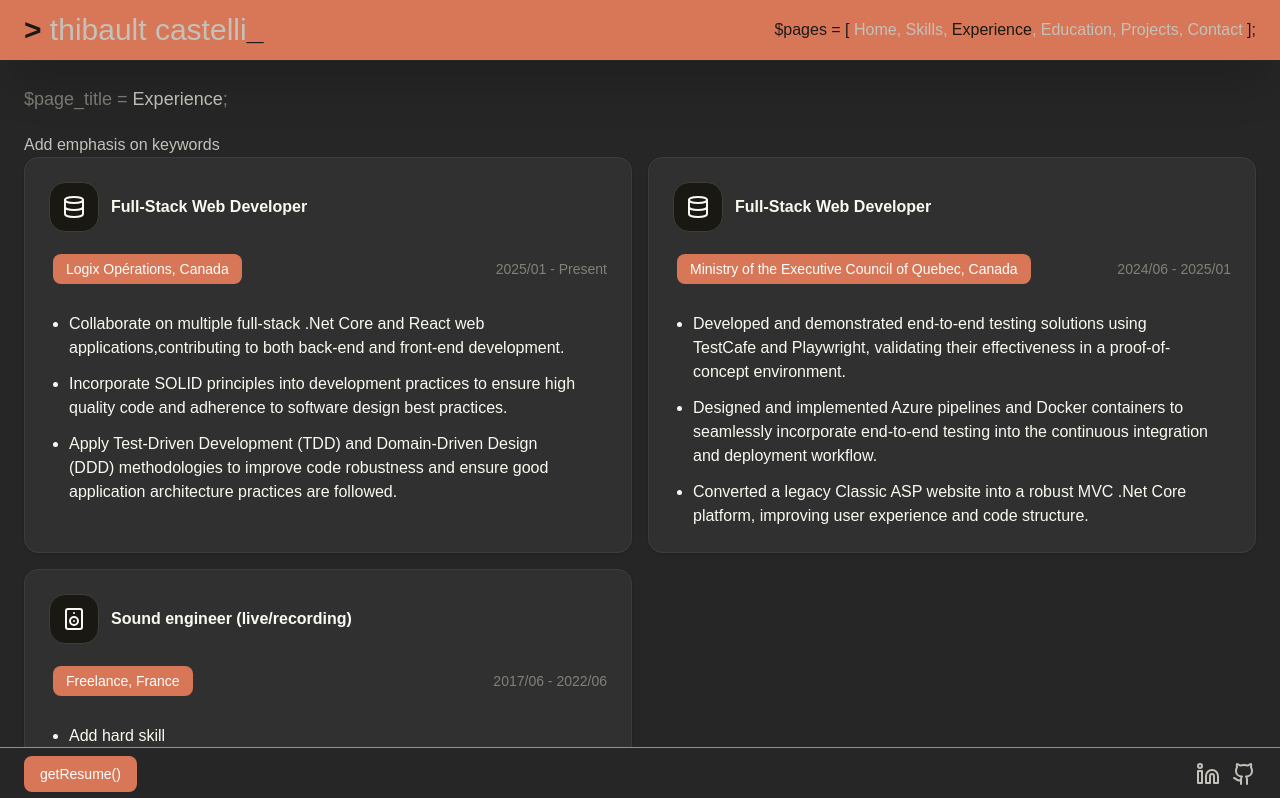
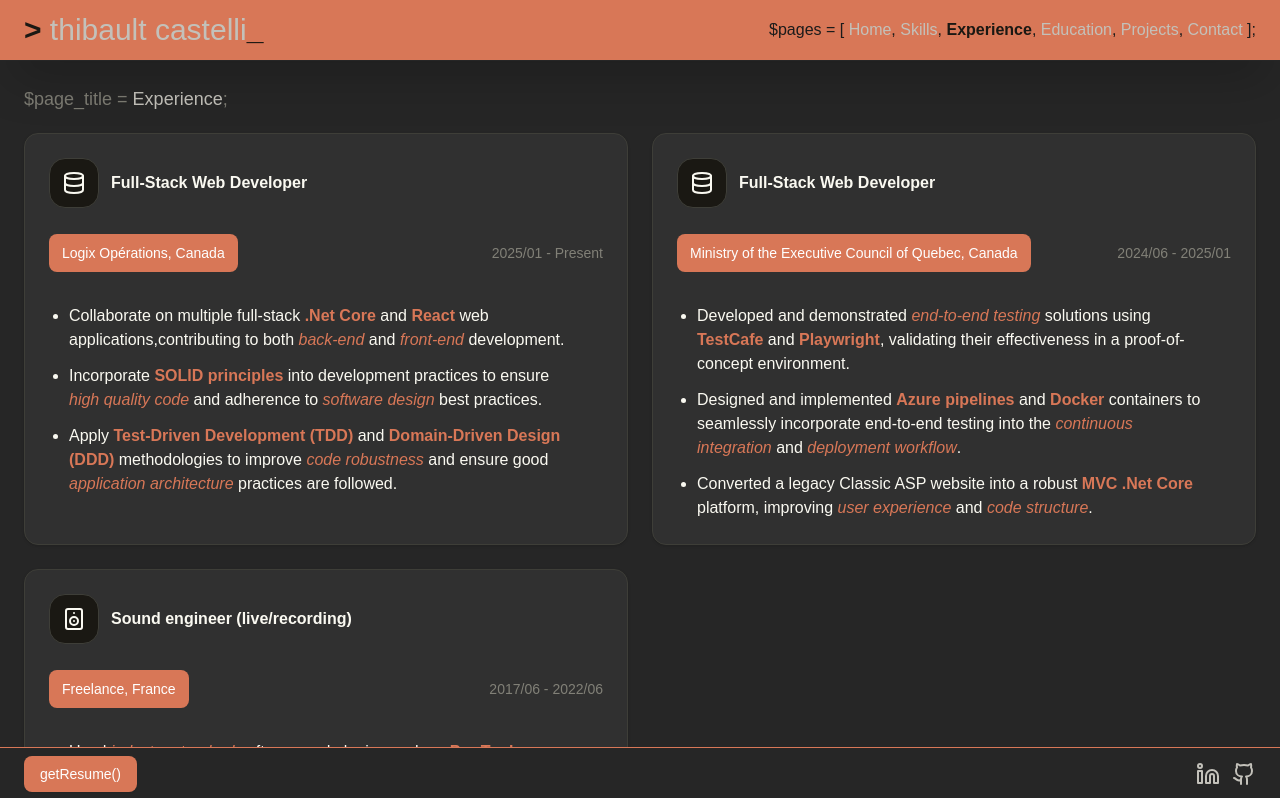
Before and after one commit to thibault-castelli/portfolio, a SvelteKit app: page /experience in a window 1280 px wide. Shown: the top 798 px of the page. Built offline with nearby package versions, Linux system fonts and the light colour scheme.

Commit message:
Improve cards styling

```diff
--- a/src/lib/components/NavLink.svelte
+++ b/src/lib/components/NavLink.svelte
@@ -13,7 +13,7 @@
 	{href}
 	class={[
 		'transition hover:text-accent hover:underline',
-		$page.url.pathname === href && 'text-accent'
+		$page.url.pathname === href && 'font-bold text-accent'
 	]}
 >
 	{text}
--- a/src/lib/components/cards/EducationCard.svelte
+++ b/src/lib/components/cards/EducationCard.svelte
@@ -16,7 +16,7 @@
 </script>
 
 <Card.Root
-	class="h-full w-full bg-secondary-foreground transition hover:border-primary hover:shadow-2xl"
+	class="h-full w-full bg-secondary-foreground transition hover:scale-[1.03] hover:border-primary hover:shadow-md hover:shadow-primary"
 >
 	<Card.Header>
 		<Card.Title class="flex items-center gap-3">
@@ -31,7 +31,7 @@
 			<div class="mt-3 flex items-center justify-between">
 				<a href={school.link} target="_blank">
 					<Badge
-						class="hover:text-shadow mx-1 cursor-default transition hover:border-primary hover:bg-accent-foreground hover:text-primary hover:shadow-2xl"
+						class="hover:text-shadow transition hover:border-primary hover:bg-background hover:text-primary hover:shadow-sm hover:shadow-primary"
 					>
 						{school.text}
 					</Badge>
--- a/src/lib/components/cards/ExperienceCard.svelte
+++ b/src/lib/components/cards/ExperienceCard.svelte
@@ -5,24 +5,24 @@
 	import type { BadgeLink } from '$lib/types/BadgeLink';
 
 	interface Props {
-		children: Snippet;
+		icon: Snippet;
 		title: string;
 		company: BadgeLink;
 		dates: string;
-		descriptions: string[];
+		descriptions: Snippet;
 	}
 
-	const { children, title, company, dates, descriptions }: Props = $props();
+	const { icon, title, company, dates, descriptions }: Props = $props();
 </script>
 
 <Card.Root
-	class="h-full w-full bg-secondary-foreground transition hover:border-primary hover:shadow-2xl"
+	class="h-full w-full bg-secondary-foreground transition hover:scale-[1.03] hover:border-primary hover:shadow-md hover:shadow-primary"
 >
 	<Card.Header>
 		<Card.Title class="flex items-center gap-3">
 			<div class="flex items-center gap-3">
 				<div class="inline-block rounded-2xl border bg-accent p-3">
-					{@render children?.()}
+					{@render icon()}
 				</div>
 				{title}
 			</div>
@@ -31,7 +31,7 @@
 			<div class="mt-3 flex items-center justify-between">
 				<a href={company.link} target="_blank">
 					<Badge
-						class="hover:text-shadow mx-1 cursor-default transition hover:border-primary hover:bg-accent-foreground hover:text-primary hover:shadow-2xl"
+						class="hover:text-shadow transition hover:border-primary hover:bg-background hover:text-primary hover:shadow-sm hover:shadow-primary"
 					>
 						{company.text}
 					</Badge>
@@ -42,9 +42,7 @@
 	</Card.Header>
 	<Card.Content>
 		<ul class="list-disc space-y-3 px-5">
-			{#each descriptions as description, index (index)}
-				<li>{description}</li>
-			{/each}
+			{@render descriptions()}
 		</ul>
 	</Card.Content>
 </Card.Root>
--- a/src/lib/components/cards/SkillCard.svelte
+++ b/src/lib/components/cards/SkillCard.svelte
@@ -14,7 +14,7 @@
 </script>
 
 <Card.Root
-	class="h-full w-full bg-secondary-foreground transition hover:border-primary hover:shadow-2xl"
+	class="h-full w-full bg-secondary-foreground transition hover:scale-[1.03] hover:border-primary hover:shadow-md hover:shadow-primary"
 >
 	<Card.Header>
 		<Card.Title class="flex items-center gap-3">
@@ -27,7 +27,7 @@
 			{#each badges as badge, index (index)}
 				<a href={badge.link} target="_blank">
 					<Badge
-						class="hover:text-shadow mx-1 cursor-default transition hover:border-primary hover:bg-accent-foreground hover:text-primary hover:shadow-2xl"
+						class="hover:text-shadow mx-2 transition hover:border-primary hover:bg-background hover:text-primary hover:shadow-sm hover:shadow-primary"
 					>
 						{badge.text}
 					</Badge>
--- a/src/lib/components/ui/badge/badge.svelte
+++ b/src/lib/components/ui/badge/badge.svelte
@@ -2,7 +2,7 @@
 	import { type VariantProps, tv } from 'tailwind-variants';
 
 	export const badgeVariants = tv({
-		base: 'focus-visible:border-ring focus-visible:ring-ring/50 aria-invalid:ring-destructive/20 dark:aria-invalid:ring-destructive/40 aria-invalid:border-destructive inline-flex w-fit shrink-0 items-center justify-center gap-1 overflow-hidden whitespace-nowrap rounded-md border px-3 py-1 my-1 text-sm font-medium transition-[color,box-shadow] focus-visible:ring-[3px] [&>svg]:pointer-events-none [&>svg]:size-3',
+		base: 'focus-visible:border-ring focus-visible:ring-ring/50 aria-invalid:ring-destructive/20 dark:aria-invalid:ring-destructive/40 aria-invalid:border-destructive inline-flex w-fit shrink-0 items-center justify-center gap-1 overflow-hidden whitespace-nowrap rounded-md border px-3 py-2 my-2 text-sm font-medium transition-[color,box-shadow] focus-visible:ring-[3px] [&>svg]:pointer-events-none [&>svg]:size-3',
 		variants: {
 			variant: {
 				default: 'bg-primary text-primary-foreground [a&]:hover:bg-primary/90 border-transparent',
--- a/src/routes/+layout.svelte
+++ b/src/routes/+layout.svelte
@@ -33,7 +33,9 @@
 	<nav class="mt-5 xl:mt-0">
 		<span class="text-muted">$pages = [</span>
 		{#each links as link, i (link.href)}
-			<NavLink href={link.href} text={link.text} />{#if i === links.length - 1}{:else},&nbsp;
+			<NavLink href={link.href} text={link.text} />{#if i === links.length - 1}{:else}<span
+					class="text-muted">,&nbsp;</span
+				>
 			{/if}
 		{/each}
 		<span class="text-muted">];</span>
--- a/src/routes/+page.svelte
+++ b/src/routes/+page.svelte
@@ -21,32 +21,6 @@
 			<p>
 				<CodeVariable>title</CodeVariable>: <CodeString>'Full-Stack Web Developer'</CodeString>,
 			</p>
-			<p>
-				<CodeVariable>skills</CodeVariable>: [
-				<br />
-				<CodeString tabCount={1}>'React'</CodeString>,
-				<CodeString>'NextJS'</CodeString>,
-				<CodeString>'Redux'</CodeString>,
-				<br />
-				<CodeString tabCount={1}>'VueJS'</CodeString>,
-				<CodeString>'Svelte'</CodeString>,
-				<CodeString>'TypeScript'</CodeString>,
-				<br />
-				<CodeString tabCount={1}>'.NET Core'</CodeString>,
-				<CodeString>'NestJS'</CodeString>,
-				<CodeString>'Express'</CodeString>,
-				<CodeString>'Laravel'</CodeString>,
-				<br />
-				<CodeString tabCount={1}>'MySQL'</CodeString>,
-				<CodeString>'PostgreSQL'</CodeString>,
-				<CodeString>'MongoDB'</CodeString>,
-				<br />
-				<CodeString tabCount={1}>'Docker'</CodeString>,
-				<CodeString>'Git'</CodeString>,
-				<CodeString>'Linux'</CodeString>
-				<br />
-				],
-			</p>
 			<p><CodeVariable>adaptability</CodeVariable>: <CodeValue>true</CodeValue></p>
 			<p><CodeVariable>teamWorker</CodeVariable>: <CodeValue>true</CodeValue></p>
 			<p><CodeVariable>spiritOfSynthesis</CodeVariable>: <CodeValue>true</CodeValue></p>
@@ -54,10 +28,8 @@
 			<p>
 				<CodeVariable>description</CodeVariable>:
 				<CodeString>
-					'Hello! My name is Thibault Castelli, and I am a highly motivated full stack web developer
-					with over a year of professional experience. Having recently moved to Eindhoven, I am
-					seeking a challenging role within a collaborative team where I can leverage my skills to
-					develop innovative web applications.'
+					'Hello! My name is Thibault Castelli, and I am French, but don't worry - I'm a nice
+					person!
 				</CodeString>
 			</p>
 		</div>
--- a/src/routes/education/+page.svelte
+++ b/src/routes/education/+page.svelte
@@ -9,7 +9,7 @@
 
 <section class="mb-5 text-center">Add something here</section>
 
-<section class="grid grid-cols-1 place-items-center gap-4 lg:grid-cols-2" in:fade>
+<section class="grid grid-cols-1 place-items-center gap-6 lg:grid-cols-2" in:fade>
 	<EducationCard
 		title="DEC - Computer Science"
 		school={{
--- a/src/routes/experience/+page.svelte
+++ b/src/routes/experience/+page.svelte
@@ -3,37 +3,36 @@
 	import { fade } from 'svelte/transition';
 	import ExperienceCard from '$lib/components/cards/ExperienceCard.svelte';
 	import PageTitle from '$lib/components/PageTitle.svelte';
-
-	const logixJobDescriptions = [
-		'Collaborate on multiple full-stack .Net Core and React web applications,contributing to both back-end and front-end development.',
-		'Incorporate SOLID principles into development practices to ensure high quality code and adherence to software design best practices.',
-		'Apply Test-Driven Development (TDD) and Domain-Driven Design (DDD) methodologies to improve code robustness and ensure good application architecture practices are followed.'
-	];
-
-	const mceJobDescriptions = [
-		'Developed and demonstrated end-to-end testing solutions using TestCafe and Playwright, validating their effectiveness in a proof-of-concept environment.',
-		'Designed and implemented Azure pipelines and Docker containers to seamlessly incorporate end-to-end testing into the continuous integration and deployment workflow.',
-		'Converted a legacy Classic ASP website into a robust MVC .Net Core platform, improving user experience and code structure.'
-	];
-
-	const soundEngineerDescriptions = [
-		'Add hard skill',
-		'Demonstrated strong stress management skills during live performances while consistently meeting tight project deadlines.',
-		'Collaborated with cross-functional teams to achieve common goals and deliver successful recording projects, following artistic direction.'
-	];
 </script>
 
 <PageTitle title="Experience" />
 
-Add emphasis on keywords
-<section class="grid grid-cols-1 place-items-center gap-4 xl:grid-cols-2" in:fade>
+<section class="grid grid-cols-1 place-items-center gap-6 xl:grid-cols-2" in:fade>
 	<ExperienceCard
 		title="Full-Stack Web Developer"
 		company={{ text: 'Logix Opérations, Canada', link: 'https://logixoperations.com/' }}
 		dates="2025/01 - Present"
-		descriptions={logixJobDescriptions}
 	>
-		<Database />
+		{#snippet icon()}
+			<Database />
+		{/snippet}
+		{#snippet descriptions()}
+			<li>
+				Collaborate on multiple full-stack <strong>.Net Core</strong> and <strong>React</strong> web
+				applications,contributing to both <em>back-end</em> and <em>front-end</em> development.
+			</li>
+			<li>
+				Incorporate <strong>SOLID principles</strong> into development practices to ensure
+				<em>high quality code</em>
+				and adherence to <em>software design</em> best practices.
+			</li>
+			<li>
+				Apply <strong>Test-Driven Development (TDD)</strong> and
+				<strong>Domain-Driven Design (DDD)</strong> methodologies to improve
+				<em>code robustness</em>
+				and ensure good <em>application architecture</em> practices are followed.
+			</li>
+		{/snippet}
 	</ExperienceCard>
 
 	<ExperienceCard
@@ -43,17 +42,59 @@ Add emphasis on keywords
 			link: 'https://www.quebec.ca/en/gouvernement/ministere/conseil-executif'
 		}}
 		dates="2024/06 - 2025/01"
-		descriptions={mceJobDescriptions}
 	>
-		<Database />
+		{#snippet icon()}
+			<Database />
+		{/snippet}
+		{#snippet descriptions()}
+			<li>
+				Developed and demonstrated <em>end-to-end testing</em> solutions using
+				<strong>TestCafe</strong>
+				and <strong>Playwright</strong>, validating their effectiveness in a proof-of-concept
+				environment.
+			</li>
+			<li>
+				Designed and implemented <strong>Azure pipelines</strong> and <strong>Docker</strong>
+				containers to seamlessly incorporate end-to-end testing into the
+				<em>continuous integration</em>
+				and <em>deployment workflow</em>.
+			</li>
+			<li>
+				Converted a legacy Classic ASP website into a robust <strong>MVC .Net Core</strong>
+				platform, improving <em>user experience</em> and <em>code structure</em>.
+			</li>
+		{/snippet}
 	</ExperienceCard>
 
 	<ExperienceCard
 		title="Sound engineer (live/recording)"
 		company={{ text: 'Freelance, France', link: 'https://www.youtube.com/watch?v=L-HpgNX6j0s' }}
 		dates="2017/06 - 2022/06"
-		descriptions={soundEngineerDescriptions}
 	>
-		<Speaker />
+		{#snippet icon()}
+			<Speaker />
+		{/snippet}
+		{#snippet descriptions()}
+			<li>
+				Used <em>industry-standard</em> software and plugins such as
+				<strong>Pro Tools</strong>, <strong>Ableton</strong>, <strong>Waves Audio</strong> and
+				<strong>Izotope</strong> for recording, mixing, and mastering music.
+			</li>
+			<li>
+				Demonstrated strong <em>stress management</em> skills during live performances while
+				consistently <em>meeting tight project deadlines</em>.
+			</li>
+			<li>
+				Collaborated with <em>cross-functional teams</em> to achieve common goals and deliver successful
+				recording projects, following artistic direction.
+			</li>
+		{/snippet}
 	</ExperienceCard>
 </section>
+
+<style>
+	strong,
+	em {
+		color: var(--primary);
+	}
+</style>
--- a/src/routes/skills/+page.svelte
+++ b/src/routes/skills/+page.svelte
@@ -41,7 +41,7 @@
 
 <section class="mb-10 text-center">Add something here</section>
 
-<section class="grid grid-cols-1 place-items-center gap-4 sm:grid-cols-2 lg:grid-cols-3" in:fade>
+<section class="grid grid-cols-1 place-items-center gap-6 sm:grid-cols-2 lg:grid-cols-3" in:fade>
 	<SkillCard title="Frontend Development" badges={frontendBadges}><Code /></SkillCard>
 	<SkillCard title="Backend Development" badges={backendBadges}><Database /></SkillCard>
 	<SkillCard title="Cloud & DevOps" badges={devOpsBadges}><Cloud /></SkillCard>
```
